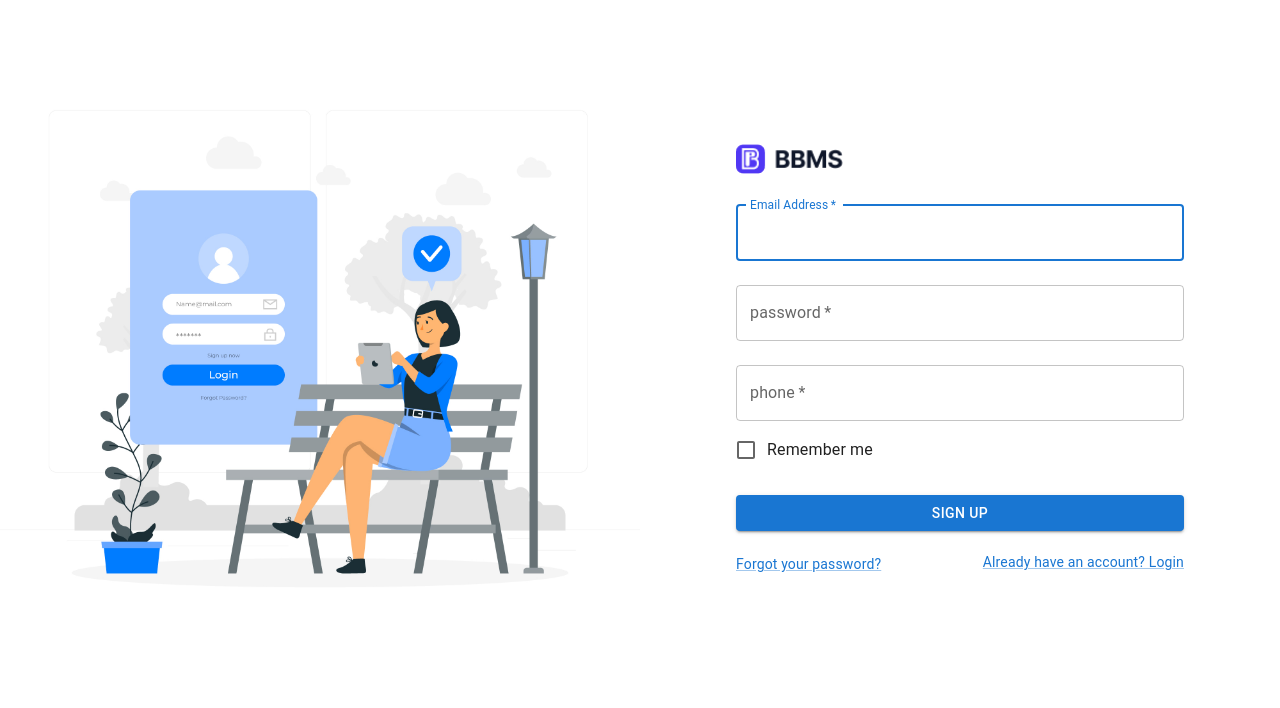
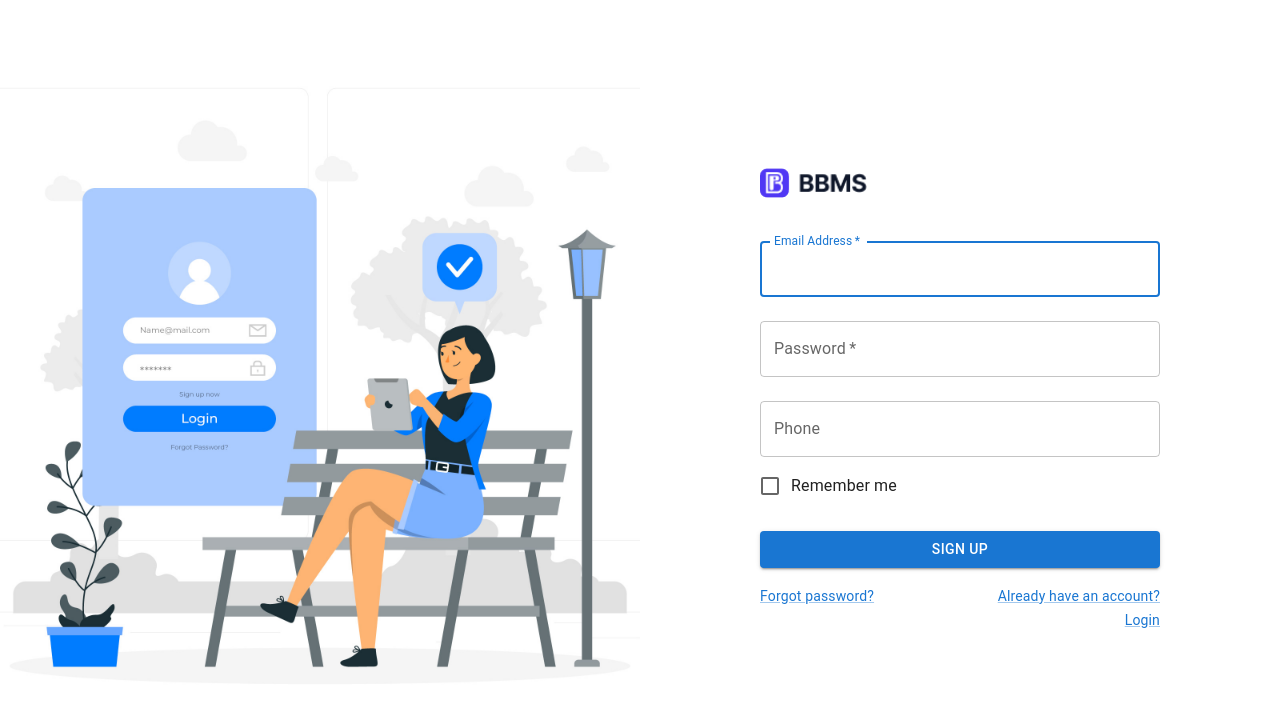
Before and after one commit to glitcchhh/Bpharma-front, a React (Create React App) app: page /sign-up in a window 1280 px wide. Shown: the top 708 px of the page. Built offline with nearby package versions, Linux system fonts and the light colour scheme.

Commit message:
initial commt

```diff
--- a/src/api/Api.js
+++ b/src/api/Api.js
@@ -3,7 +3,7 @@ import axios from "axios";
 
 // Use environment variable for flexibility
 const API = axios.create({
-  baseURL: process.env.REACT_APP_API_URL || "http://localhost:5000/api",
+  baseURL: process.env.REACT_APP_API_URL || "http://localhost:8001/api",
 });
 
 // Add auth token automatically if available
--- a/src/hooks/useLogin.js
+++ b/src/hooks/useLogin.js
@@ -3,35 +3,59 @@ import Api from "../api/Api";
 
 export const useLogin = () => {
   const [loading, setLoading] = useState(false);
-  const saveLogin = useCallback(async (data) => {
+
+  /**
+   * Generic function for login or signup
+   * @param {Object} data - { email, password }
+   * @param {String} type - "login" or "signup"
+   */
+  const saveLogin = useCallback(async (data, type = "login") => {
     setLoading(true);
 
-    let response;
-    const config = {
-      headers: {
-        "Content-Type": "application/json",
-        Accept: "application/json",
-      },
+    let responseData = {
+      status: "failed",
+      message: "Unknown error",
     };
 
+    if (!data.email || !data.password) {
+      setLoading(false);
+      return { status: "failed", message: "Email and password are required" };
+    }
+
+    const endpoint = type === "signup" ? "/signup" : "/login";
+
     try {
-      response = await Api.post("/api/login", data, config);
+      const response = await Api.post(endpoint, {
+        email: data.email,
+        password: data.password,
+      });
+
+      // Assuming backend returns { status: "OK", data: { userData, auth_token } }
+      responseData = response.data;
+
+      // For signup, backend may just return message, so normalize
+      if (!responseData.status) {
+        responseData.status = "OK";
+      }
     } catch (error) {
-      console.log({ error });
-      setLoading(false);
-      return {
-        data: {
+      console.error("Login error:", {
+        message: error.message,
+        response: error.response?.data,
+      });
+
+      if (error.response?.data) {
+        responseData = {
           status: "failed",
-        },
-      };
+          ...error.response.data,
+        };
+      } else {
+        responseData.message = error.message;
+      }
     }
 
     setLoading(false);
-    return response;
+    return responseData;
   }, []);
 
-  return {
-    loading,
-    saveLogin,
-  };
+  return { loading, saveLogin };
 };
--- a/src/pages/Dashboard.js
+++ b/src/pages/Dashboard.js
@@ -1,20 +1,12 @@
-import React, { useEffect, useState } from "react";
-import API from "../api/Api"; // axios wrapper we created earlier
+// src/pages/Dashboard.js
+import React from "react";
 
 function Dashboard() {
-  const [message, setMessage] = useState("");
-
-  useEffect(() => {
-    API.get("/test")
-      .then((res) => setMessage(res.data.message))
-      .catch((err) => console.error("Error connecting to backend:", err));
-  }, []);
-
   return (
-    <div>
-      <h1>Dashboard</h1>
-      <p>Backend says: {message}</p>
-    </div>
+    <>
+      <h2>Dashboard</h2>
+      <p>Welcome to the Dashboard!</p>
+    </>
   );
 }
 
--- a/src/pages/Login.js
+++ b/src/pages/Login.js
@@ -1,4 +1,4 @@
-import React, { useContext, useEffect, useState } from "react";
+import React, { useEffect, useState } from "react";
 import {
   Avatar,
   Button,
@@ -7,18 +7,16 @@ import {
   FormControlLabel,
   TextField,
   Link,
-  Paper,
   Box,
   Typography,
   CircularProgress,
 } from "@mui/material";
-import Grid from "@mui/material/Grid2";
-
-import { useNavigate } from "react-router-dom"; // Import useNavigate
+import Grid from "@mui/material/Grid"; // Use stable Grid
+import { useNavigate } from "react-router-dom";
 import { useAuth } from "../contexts/AuthProvider";
 import { useLogin } from "../hooks/useLogin";
 
-const names = ["emp_code", "user_password"];
+const fieldNames = ["emp_code", "user_password"];
 
 export default function Login() {
   const { setUser, setToken } = useAuth();
@@ -26,13 +24,13 @@ export default function Login() {
   const navigate = useNavigate();
   const { saveLogin, loading } = useLogin();
 
-  // when this page is loaded token must be cleared
+  // Clear token on page load
   useEffect(() => {
     setToken("");
     sessionStorage.removeItem("site");
     localStorage.removeItem("site");
     localStorage.removeItem("user");
-  }, []);
+  }, [setToken]);
 
   const handleSubmit = async (event) => {
     event.preventDefault();
@@ -42,23 +40,23 @@ export default function Login() {
     const remember = data.get("remember-me");
 
     const loginData = {
-      [names[0]]: data.get(names[0]),
-      [names[1]]: data.get(names[1]),
+      email: data.get(fieldNames[0]), // map emp_code to email
+      password: data.get(fieldNames[1]), // map user_password to password
     };
 
     try {
       const response = await saveLogin(loginData);
       console.log({ response });
 
-      if (response.data.status !== "OK") {
+      // Match backend response
+      const user = response.user;
+      const auth_token = response.auth_token || "dummy-token"; // placeholder if token not returned
+
+      if (!user) {
         return navigate("/error");
       }
 
-      const user = response.data.data.userData;
-      const auth_token = response.data.data.auth_token;
-
-      // user.user = "tsm";
-      user.user = "super-admin";
+      user.user = "super-admin"; // optional
 
       setUser(user);
       setToken(auth_token);
@@ -70,21 +68,13 @@ export default function Login() {
       }
 
       localStorage.setItem("user", JSON.stringify(user));
-
       navigate("/dashboard");
-      return;
-    } catch (error) {
-      const errorMessage = error.response.data.error.message;
-      const email = errorMessage.find(({ field }) => field == names[0]);
-      const password = errorMessage.find(({ field }) => field == names[1]);
-
-      setError(() => {
-        return {
-          email,
-          password,
-        };
-      });
-      return;
+    } catch (err) {
+      console.error("Login error:", err);
+      const errorMessage = err.response?.data?.error?.message || [];
+      const email = errorMessage.find(({ field }) => field === fieldNames[0]);
+      const password = errorMessage.find(({ field }) => field === fieldNames[1]);
+      setError({ email, password });
     }
   };
 
@@ -92,119 +82,61 @@ export default function Login() {
   const passwordError = error?.password;
 
   return (
-    <Grid
-      container
-      component="main"
-      sx={{
-        marginTop: {
-          xs: "7em",
-          sm: 0,
-        },
-        padding: 0,
-        height: {
-          xs: "auto",
-          sm: "90vh",
-        },
-      }}
-      sm={12}
-    >
+    <Grid container component="main" sx={{ height: "100vh" }}>
       <CssBaseline />
+
+      {/* Left image */}
       <Grid
-        container
-        display={{
-          xs: "none",
-          md: "block",
-        }}
-        size={6}
-        sx={{
-          position: "relative",
-        }}
+        item
+        xs={false}
+        sm={6}
+        md={6}
+        sx={{ display: { xs: "none", md: "block" }, position: "relative" }}
       >
-        <Box
-          sx={{
-            paddingBottom: 6,
-            paddingX: {
-              xs: 2,
-              sm: 16,
-              md: 16,
-              lg: 6,
-              xl: 8,
-            },
-
-            paddingY: {
-              md: 6,
-              lg: 6,
-              xl: 6,
-            },
-          }}
-        >
+        <Box sx={{ height: "100%", position: "relative" }}>
           <img
             src={`${process.env.PUBLIC_URL}/login.png`}
             alt="Login"
-            style={{
-              width: "100%",
-              height: "100%",
-              objectFit: "scale-down",
-              position: "absolute",
-              top: 0,
-              left: 0,
-            }}
+            style={{ width: "100%", height: "100%", objectFit: "cover" }}
           />
         </Box>
       </Grid>
+
+      {/* Right form */}
       <Grid
+        item
+        xs={12}
+        sm={6}
+        md={6}
         sx={{
-          boxShadow: "none",
           display: "flex",
           flexDirection: "column",
           alignItems: "center",
           justifyContent: "center",
-        }}
-        container
-        size={{
-          xs: 12,
-          sm: 12,
-          md: 6,
+          px: { xs: 3, sm: 6 },
         }}
       >
-        <Box
-          sx={{
-            paddingBottom: 6,
-            paddingX: {
-              xs: 2,
-              sm: 4,
-              md: 8,
-              lg: 12,
-              xl: 16,
-            },
-
-            paddingY: 6,
-          }}
-          width={{
-            xs: "100%",
-            sm: "80%",
-            md: "100%",
-          }}
-        >
+        <Box sx={{ width: "100%", maxWidth: 400 }}>
           <img
             src={`${process.env.PUBLIC_URL}/logo.png`}
             alt="BBMS Logo"
-            style={{ height: "30px", objectFit: "contain" }}
+            style={{ height: "30px", objectFit: "contain", marginBottom: "20px" }}
           />
-          <Box
-            component="form"
-            noValidate
-            onSubmit={handleSubmit} // Use handleSubmit on form submission
-            sx={{ mt: 1 }}
-          >
+          <Box component="form" noValidate onSubmit={handleSubmit}>
+            {error?.message && (
+              <Typography color="error" variant="body2" sx={{ mb: 2 }}>
+                {error.message}
+              </Typography>
+            )}
+
             <TextField
               margin="normal"
               required
               fullWidth
-              id={names[0]}
+              id={fieldNames[0]}
               label="Email Address"
-              name={names[0]}
-              autoComplete={names[0]}
+              name={fieldNames[0]}
+              autoComplete={fieldNames[0]}
               autoFocus
               error={!!mailError?.field}
               helperText={mailError?.message}
@@ -213,35 +145,32 @@ export default function Login() {
               margin="normal"
               required
               fullWidth
-              name={names[1]}
-              label="password"
-              type={"password"}
-              id={names[1]}
-              autoComplete={names[1]}
+              name={fieldNames[1]}
+              label="Password"
+              type="password"
+              id={fieldNames[1]}
+              autoComplete={fieldNames[1]}
               error={!!passwordError?.field}
               helperText={passwordError?.message}
             />
+
             <FormControlLabel
-              control={
-                <Checkbox name="remember-me" value={true} color="primary" />
-              }
+              control={<Checkbox name="remember-me" value="true" color="primary" />}
               label="Remember me"
             />
+
             <Button
-              type="submit" // This button triggers the form submit event
+              type="submit"
               fullWidth
               variant="contained"
-              sx={{ mt: 3, mb: 2, textTransform: "none" }}
+              sx={{ mt: 3, mb: 2 }}
             >
               {loading ? (
                 <>
                   Please wait
                   <CircularProgress
                     size={14}
-                    sx={{
-                      color: "white",
-                      ml: 1,
-                    }}
+                    sx={{ color: "white", ml: 1 }}
                   />
                 </>
               ) : (
@@ -249,51 +178,14 @@ export default function Login() {
               )}
             </Button>
 
-            <Grid
-              container
-              size={12}
-              marginTop={{
-                xs: 3,
-                sm: 0,
-              }}
-            >
-              <Grid
-                size={{
-                  xs: 12,
-                  sm: 4,
-                  md: 12,
-                  lg: 4,
-                }}
-                textAlign={{
-                  xs: "start",
-                }}
-                marginTop="5px"
-              >
+            <Grid container spacing={2}>
+              <Grid item xs={6}>
                 <Link href="/forgot-password" variant="body2">
-                  Forgot your password?
+                  Forgot password?
                 </Link>
               </Grid>
-              <Grid
-                marginTop="5px"
-                size={{
-                  xs: 12,
-                  sm: 8,
-                  md: 12,
-                  lg: 8,
-                }}
-              >
-                <Link
-                  href="/sign-up"
-                  variant="body2"
-                  sx={{
-                    float: {
-                      xs: "left",
-                      sm: "right",
-                      md: "left",
-                      lg: "right",
-                    },
-                  }}
-                >
+              <Grid item xs={6} textAlign="right">
+                <Link href="/sign-up" variant="body2">
                   Don't have an account? Sign Up
                 </Link>
               </Grid>
--- a/src/pages/SignUp.js
+++ b/src/pages/SignUp.js
@@ -1,283 +1,171 @@
-import React, { useContext, useEffect, useState } from "react";
+import React, { useEffect, useState } from "react";
 import {
-  Avatar,
   Button,
   Checkbox,
   CssBaseline,
   FormControlLabel,
   TextField,
   Link,
-  Paper,
   Box,
   Typography,
+  Paper,
+  Grid,
+  CircularProgress,
 } from "@mui/material";
-import Grid from "@mui/material/Grid2";
-
-import { useNavigate } from "react-router-dom"; // Import useNavigate
-import { useAuth } from "../contexts/AuthProvider";
-import { useLogin } from "../hooks/useLogin";
-
-const names = ["emp_code", "user_password", "phone"];
+import { useNavigate } from "react-router-dom";
+import Api from "../api/Api"; // Your axios instance
 
 export default function SignUp() {
-  const { setUser, setToken } = useAuth();
+  const [loading, setLoading] = useState(false);
   const [error, setError] = useState(null);
   const navigate = useNavigate();
-  const { saveLogin } = useLogin();
-
-  // when this page is loaded token must be cleared
-  useEffect(() => {
-    setToken("");
-    sessionStorage.removeItem("site");
-  }, []);
 
   const handleSubmit = async (event) => {
     event.preventDefault();
+    setError(null);
+    setLoading(true);
+
     const data = new FormData(event.currentTarget);
 
-    const loginData = {
-      [names[0]]: data.get(names[0]),
-      [names[1]]: data.get(names[1]),
+    const signupData = {
+      email: data.get("emp_code"),       // map emp_code field to email
+      password: data.get("user_password"),
+      phone: data.get("phone") || null,
     };
 
     try {
-      const response = await saveLogin(loginData);
-      console.log({ response });
+      const response = await Api.post("/signup", signupData);
 
-      if (response.data.status !== "OK") return;
-      const user = response.data.data.userData;
-      const auth_token = response.data.data.auth_token;
+      if (response.data?.message) {
+        // Signup successful
+        navigate("/login"); // redirect to login page
+      } else {
+        setError({ message: "Signup failed. Please try again." });
+      }
+    } catch (err) {
+      console.error("Signup error:", err);
+      const msg =
+        err.response?.data?.message || "Server error. Please try again.";
+      setError({ message: msg });
+    }
 
-      setUser(user);
-      setToken(auth_token);
-      sessionStorage.setItem("site", auth_token);
-
-      navigate("/dashboard");
-      return;
-    } catch (error) {
-      const errorMessage = error.response.data.error.message;
-      const email = errorMessage.find(({ field }) => field == names[0]);
-      const password = errorMessage.find(({ field }) => field == names[1]);
-
-      setError(() => {
-        return {
-          email,
-          password,
-        };
-      });
-      return;
-    }
+    setLoading(false);
   };
 
-  const mailError = error?.email;
-  const passwordError = error?.password;
+  return (
+    <Grid container component="main" sx={{ height: "100vh" }}>
+      <CssBaseline />
 
-  return (
-    <Grid
-      container
-      component="main"
-      sx={{
-        marginTop: {
-          xs: "7em",
-          sm: 0,
-        },
-        padding: 0,
-        height: {
-          xs: "auto",
-          sm: "90vh",
-        },
-      }}
-      sm={12}
-    >
-      <CssBaseline />
+      {/* Left image */}
       <Grid
-        container
-        display={{
-          xs: "none",
-          md: "block",
-        }}
-        size={6}
         item
-        sx={{
-          position: "relative",
-        }}
+        xs={false}
+        sm={6}
+        md={6}
+        sx={{ display: { xs: "none", md: "block" }, position: "relative" }}
       >
-        <Box
-          sx={{
-            paddingBottom: 6,
-            paddingX: {
-              xs: 2,
-              sm: 16,
-              md: 16,
-              lg: 6,
-              xl: 8,
-            },
-
-            paddingY: {
-              md: 6,
-              lg: 6,
-              xl: 6,
-            },
-          }}
-        >
+        <Box sx={{ height: "100%", position: "relative" }}>
           <img
             src={`${process.env.PUBLIC_URL}/login.png`}
-            alt="Login"
-            style={{
-              width: "100%",
-              height: "100%",
-              objectFit: "scale-down",
-              position: "absolute",
-              top: 0,
-              left: 0,
-            }}
+            alt="Sign Up"
+            style={{ width: "100%", height: "100%", objectFit: "cover" }}
           />
         </Box>
       </Grid>
+
+      {/* Right form */}
       <Grid
         item
+        xs={12}
+        sm={6}
+        md={6}
+        component={Paper}
+        elevation={0}
         square
         sx={{
-          boxShadow: "none",
           display: "flex",
           flexDirection: "column",
           alignItems: "center",
           justifyContent: "center",
-        }}
-        container
-        size={{
-          xs: 12,
-          sm: 12,
-          md: 6,
+          px: { xs: 3, sm: 6 },
         }}
       >
-        <Box
-          sx={{
-            paddingBottom: 6,
-            paddingX: {
-              xs: 2,
-              sm: 4,
-              md: 8,
-              lg: 12,
-              xl: 16,
-            },
-
-            paddingY: 6,
-          }}
-          width={{
-            xs: "100%",
-            sm: "80%",
-            md: "100%",
-          }}
-        >
+        <Box sx={{ width: "100%", maxWidth: 400 }}>
           <img
             src={`${process.env.PUBLIC_URL}/logo.png`}
             alt="BBMS Logo"
-            style={{ height: "30px", objectFit: "contain" }}
+            style={{ height: "30px", objectFit: "contain", marginBottom: "20px" }}
           />
-          <Box
-            component="form"
-            noValidate
-            onSubmit={handleSubmit} // Use handleSubmit on form submission
-            sx={{ mt: 1 }}
-          >
+          <Box component="form" noValidate onSubmit={handleSubmit}>
+            {error?.message && (
+              <Typography color="error" variant="body2" sx={{ mb: 2 }}>
+                {error.message}
+              </Typography>
+            )}
+
             <TextField
               margin="normal"
               required
               fullWidth
-              id={names[0]}
+              id="emp_code"
               label="Email Address"
-              name={names[0]}
-              autoComplete={names[0]}
+              name="emp_code"
+              autoComplete="email"
               autoFocus
-              error={!!mailError?.field}
-              helperText={mailError?.message}
             />
             <TextField
               margin="normal"
               required
               fullWidth
-              name={names[1]}
-              label="password"
-              type={"password"}
-              id={names[1]}
-              autoComplete={names[1]}
-              error={!!passwordError?.field}
-              helperText={passwordError?.message}
+              name="user_password"
+              label="Password"
+              type="password"
+              id="user_password"
+              autoComplete="new-password"
             />
-
             <TextField
               margin="normal"
-              required
               fullWidth
-              name={names[2]}
-              label="phone"
-              type={"tel"}
-              id={names[2]}
-              autoComplete={names[2]}
-              error={!!passwordError?.field}
-              helperText={passwordError?.message}
+              name="phone"
+              label="Phone"
+              type="tel"
+              id="phone"
+              autoComplete="tel"
             />
 
             <FormControlLabel
               control={<Checkbox value="remember" color="primary" />}
               label="Remember me"
             />
+
             <Button
-              type="submit" // This button triggers the form submit event
+              type="submit"
               fullWidth
               variant="contained"
               sx={{ mt: 3, mb: 2 }}
+              disabled={loading}
             >
-              Sign Up
+              {loading ? (
+                <>
+                  Please wait
+                  <CircularProgress
+                    size={14}
+                    sx={{ color: "white", ml: 1 }}
+                  />
+                </>
+              ) : (
+                "Sign Up"
+              )}
             </Button>
-            <Grid
-              container
-              size={12}
-              marginTop={{
-                xs: 3,
-                sm: 0,
-              }}
-            >
-              <Grid
-                item
-                size={{
-                  xs: 12,
-                  sm: 4,
-                  md: 12,
-                  lg: 4,
-                }}
-                textAlign={{
-                  xs: "start",
-                }}
-                marginTop="5px"
-              >
+
+            <Grid container spacing={2}>
+              <Grid item xs={6}>
                 <Link href="/forgot-password" variant="body2">
-                  Forgot your password?
+                  Forgot password?
                 </Link>
               </Grid>
-              <Grid
-                item
-                marginTop="5px"
-                size={{
-                  xs: 12,
-                  sm: 8,
-                  md: 12,
-                  lg: 8,
-                }}
-              >
-                <Link
-                  href="/login"
-                  variant="body2"
-                  sx={{
-                    float: {
-                      xs: "left",
-                      sm: "right",
-                      md: "left",
-                      lg: "right",
-                    },
-                  }}
-                >
+              <Grid item xs={6} textAlign="right">
+                <Link href="/login" variant="body2">
                   Already have an account? Login
                 </Link>
               </Grid>
```
Also changed, not shown: 1 other file (tests, documents, lock files or other folders).
